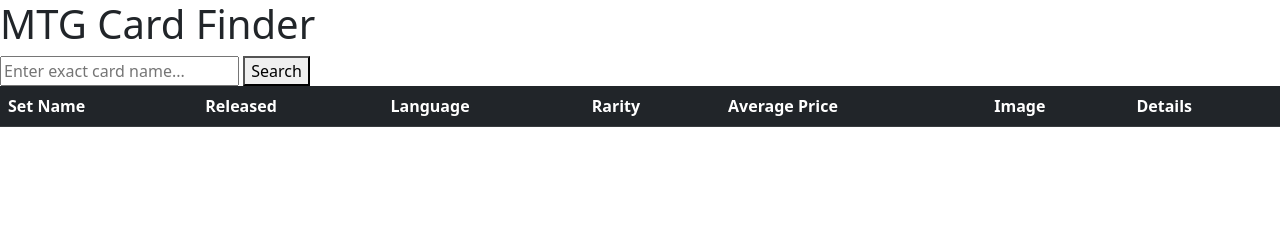
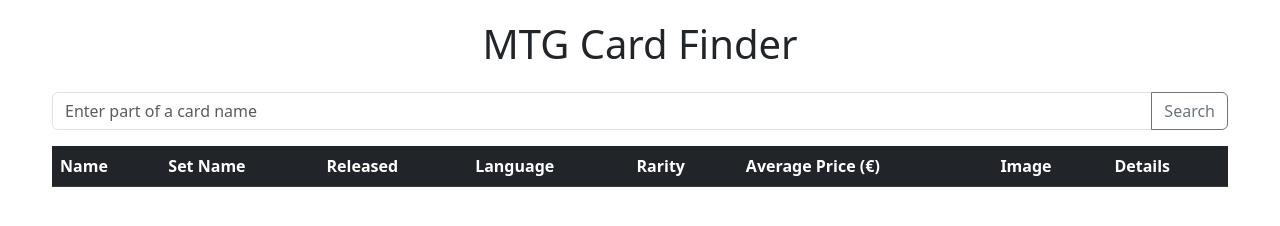
Before and after one commit to Elestin/cardfinder, a website: page index.html in a window 1280 px wide. Drawn offline with nearby package versions, Linux system fonts and the light colour scheme.

Commit message:
Update index.html

```diff
--- a/index.html
+++ b/index.html
@@ -8,18 +8,35 @@
     <script src="https://www.kryogenix.org/code/browser/sorttable/sorttable.js"></script>
 </head>
 <body>
-    <h1>MTG Card Finder</h1>
-    <input type="text" id="cardInput" placeholder="Enter exact card name...">
-    <button onclick="searchCard()">Search</button>
-    <div id="result">
+<link href="https://cdn.jsdelivr.net/npm/bootstrap@5.3.0/dist/css/bootstrap.min.css" rel="stylesheet">
+<style>
+    body {
+        padding: 20px;
+    }
+    img {
+        height: 100px; /* Uniform height for all card images */
+    }
+    .container {
+        max-width: 1200px;
+        margin: auto;
+    }
+</style>
+
+<div class="container">
+    <h1 class="mb-4 text-center">MTG Card Finder</h1>
+    <div class="input-group mb-3">
+        <input type="text" id="cardInput" class="form-control" placeholder="Enter part of a card name" aria-label="Card name" aria-describedby="button-addon2">
+        <button class="btn btn-outline-secondary" type="button" id="button-addon2" onclick="searchCard()">Search</button>
+    </div>
     <table id="resultsTable" class="table table-striped sortable">
         <thead class="table-dark">
             <tr>
+                <th>Name</th>
                 <th>Set Name</th>
                 <th>Released</th>
                 <th>Language</th>
                 <th>Rarity</th>
-            <th>Average Price</th>
+                <th>Average Price (€)</th>
                 <th>Image</th>
                 <th>Details</th>
             </tr>
@@ -28,7 +45,6 @@
             <!-- Results will be inserted here -->
         </tbody>
     </table>
-
 </div>
 
 <script>
@@ -49,22 +65,24 @@
             tableBody.innerHTML = ''; // Clear previous results
             data.data.forEach(card => {
                 const row = tableBody.insertRow();
-                row.insertCell(0).textContent = card.set_name;
-                row.insertCell(1).textContent = card.released_at;
-                row.insertCell(2).textContent = card.lang.toUpperCase();
-                row.insertCell(3).textContent = card.rarity;
-                row.insertCell(4).textContent = card.prices.usd || 'N/A'; // Display USD price or 'N/A'
-                row.insertCell(5).innerHTML = card.image_uris ? `<img src="${card.image_uris.normal}" alt="Image of ${card.name}" style="height:100px;">` : 'No image';
-                row.insertCell(6).innerHTML = `<a href="${card.uri}" target="_blank">View Card</a>`;
+                row.insertCell(0).textContent = card.name;
+                row.insertCell(1).textContent = card.set_name;
+                row.insertCell(2).textContent = card.released_at;
+                row.insertCell(3).textContent = card.lang.toUpperCase();
+                row.insertCell(4).textContent = card.rarity;
+                row.insertCell(5).textContent = card.prices.eur ? `${card.prices.eur} €` : 'N/A';
+                row.insertCell(6).innerHTML = card.image_uris ? `<img src="${card.image_uris.normal}" alt="Image of ${card.name}" style="height:100px;">` : 'No image';
+                row.insertCell(7).innerHTML = `<a href="${card.uri}" target="_blank">View Card</a>`;
             });
         } catch (error) {
             console.error(error);
-            document.getElementById('resultsTable').getElementsByTagName('tbody')[0].innerHTML = `<tr><td colspan="7">Error: ${error.message}</td></tr>`;
+            document.getElementById('resultsTable').getElementsByTagName('tbody')[0].innerHTML = `<tr><td colspan="8">Error: ${error.message}</td></tr>`;
         }
     }
 </script>
 
 
 
+
 </body>
 </html>
```
Lines whose indentation alone changed are shown as unchanged.
